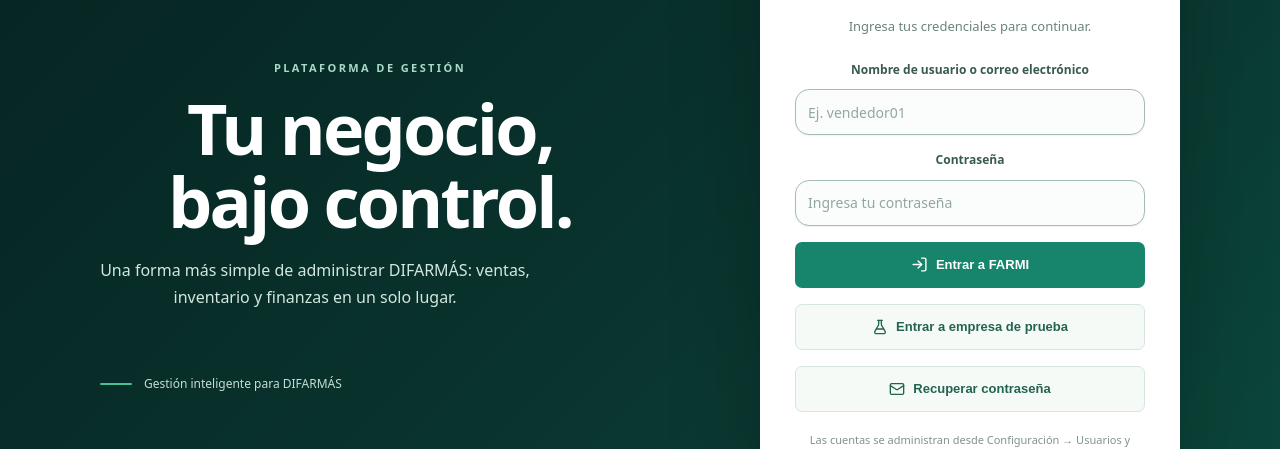
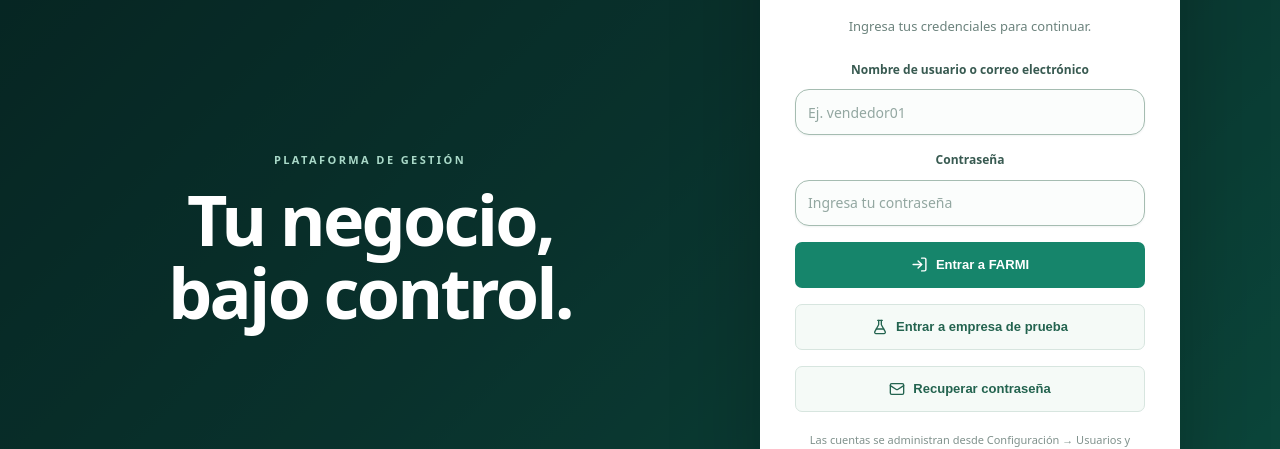
Before and after one commit to melissaaltva-stack/difarmas-erp, a React (Vite) app: page / in a window 1280 px wide. Shown: the part 250-699 px from the top of the page. Built offline with nearby package versions, Linux system fonts and the light colour scheme; no server answers.

Commit message:
Remove unnecessary login screen supporting copy

```diff
--- a/src/components/AuthGate.tsx
+++ b/src/components/AuthGate.tsx
@@ -259,8 +259,8 @@ export function AuthGate({ children }: Props) {
     <div className="auth-login-layout">
       <section className="auth-brand-panel">
         <div className="auth-brand-lockup" aria-label="Farmi"><span className="auth-brand-wordmark" ref={brandWordmarkRef}><span className="auth-brand-letter" ref={(element) => { brandLetterRefs.current[0] = element; }}>F</span><span className="auth-brand-letter" ref={(element) => { brandLetterRefs.current[1] = element; }}>a</span><span className="auth-brand-letter" ref={(element) => { brandLetterRefs.current[2] = element; }}>r</span><span className="auth-brand-letter" ref={(element) => { brandLetterRefs.current[3] = element; }}>m</span><span className="auth-brand-letter auth-brand-letter-i" ref={(element) => { brandLetterRefs.current[4] = element; }}>ı</span><span className="auth-brand-final-period" ref={brandPeriodRef} aria-hidden="true">.</span><span className="auth-brand-i-dot" aria-hidden="true"/><span className="auth-brand-end-dot" aria-hidden="true"/></span></div>
-        <div className="auth-brand-copy"><p>PLATAFORMA DE GESTIÓN</p><h2>Tu negocio,<br/>bajo control.</h2><span>Una forma más simple de administrar DIFARMÁS: ventas, inventario y finanzas en un solo lugar.</span></div>
-        <div className="auth-brand-footer"><span className="auth-brand-line"/> Gestión inteligente para DIFARMÁS</div>
+        <div className="auth-brand-copy"><p>PLATAFORMA DE GESTIÓN</p><h2>Tu negocio,<br/>bajo control.</h2></div>
+
       </section>
       <form className="auth-card auth-login-card" onSubmit={signIn}>
         <div className="auth-logo auth-login-symbol"><LogIn size={25} aria-hidden="true"/></div>
```
